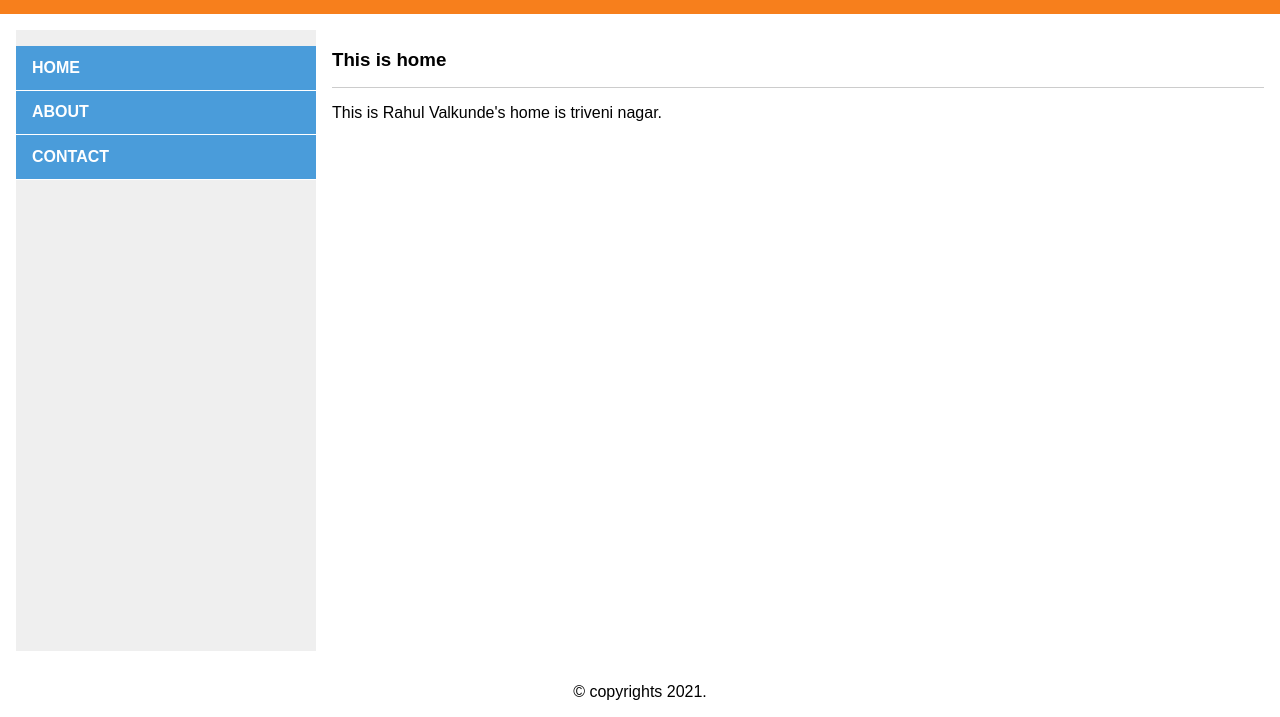
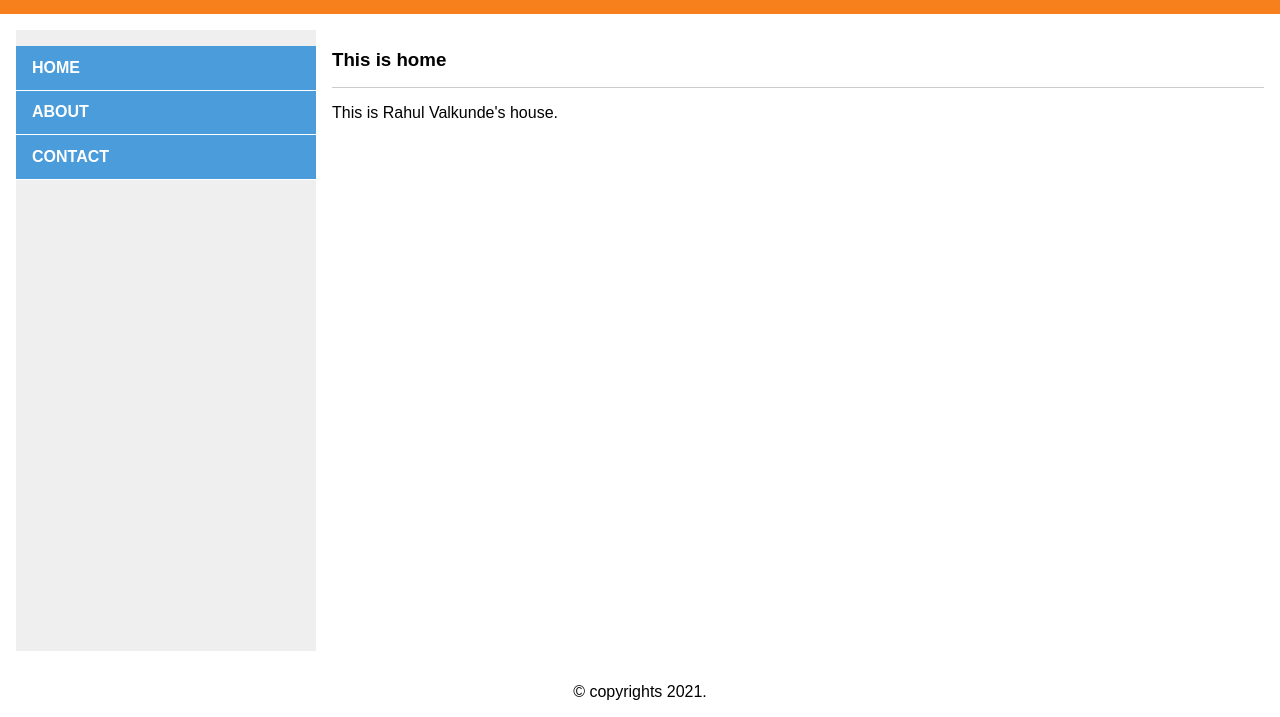
Before and after one commit to rahulvalkunde/cicd1, a plain HTML site: page index.html in a window 1280 px wide. Shown: the part 83-800 px from the top of the page. Drawn offline with Linux system fonts and the light colour scheme.

Commit message:
Update index.html

```diff
--- a/index.html
+++ b/index.html
@@ -17,7 +17,7 @@
             <section class="main-content-body">
                 <h3>This is home</h3>
                 <diV>
-                    This is Rahul Valkunde's home is triveni nagar.
+                    This is Rahul Valkunde's house.
                 </diV>
             </section>
         </div>
```
